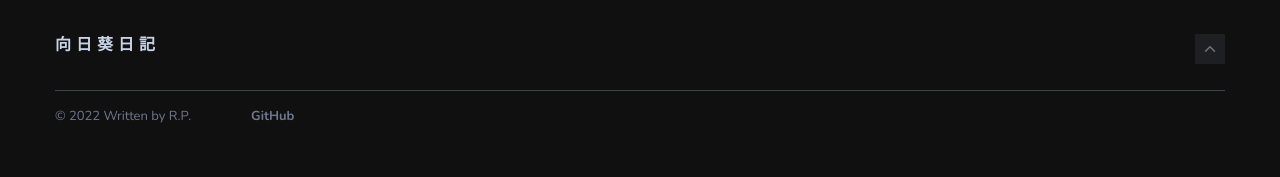
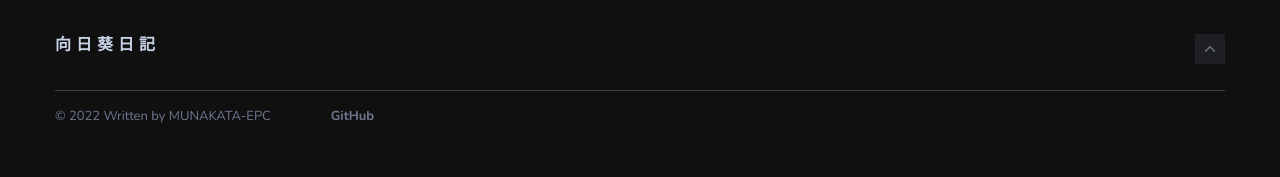
Before and after one commit to MUNAKATA-EPC/MUNAKATA-EPC.github.io, a Jekyll site: the page built from index.html, in a window 1280 px wide. Shown: the part 1216-1393 px from the top of the page. Built offline with Jekyll 4.4.1, drawn with Linux system fonts in a browser that asks for light colours; nearby versions of some CDN libraries; the list of posts is cut into pages by our own code.

Commit message:
Update footer.html

```diff
--- a/_includes/footer.html
+++ b/_includes/footer.html
@@ -10,7 +10,7 @@
         </div>
         <div class="footer-bottom">
           <div class="copyright">
-            <p>&copy; {{site.time | date: '%Y'}} Written by <a href="https://twitter.com/red_panda_RCJ">R.P.</a></p>
+            <p>&copy; {{site.time | date: '%Y'}} Written by <a href="https://github.com/MUNAKATA-EPC">MUNAKATA-EPC</a></p>
           </div>
           <div class="footer-social">
             <ul class="list-reset">
```
